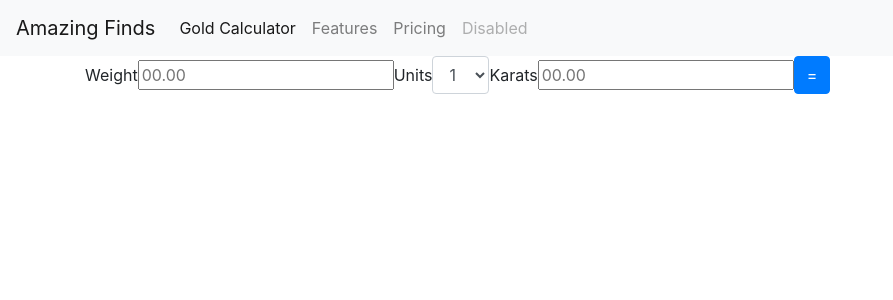
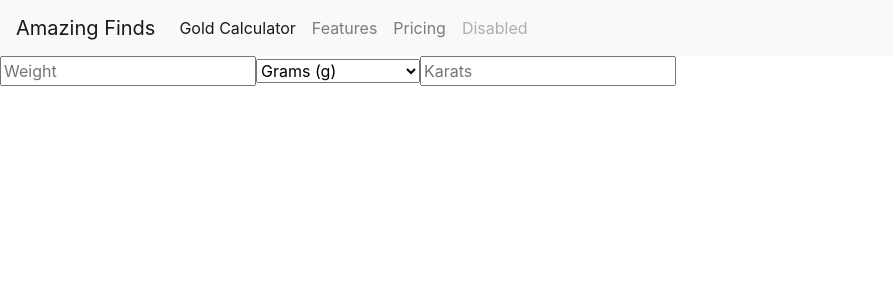
Before and after one commit to wj18sawy/gold-calculator, a React (Create React App) app: page / in a window 1280 px wide. Shown: the top 300 px of the page, without its empty margins (0-893 px from the left). Built offline with nearby package versions, Linux system fonts and the light colour scheme.

Commit message:
Creating new forms component

```diff
--- a/src/App.js
+++ b/src/App.js
@@ -1,6 +1,7 @@
 import React, { Component } from "react";
 import NavBar from "./components/navbar";
 import Inputs from "./components/inputs";
+import Form from "./components/form";
 import "./App.css";
 
 class App extends Component {
@@ -16,9 +17,7 @@ class App extends Component {
     return (
       <React.Fragment>
         <NavBar />
-        <main className="container">
-          <Inputs onSubmit={this.handleSubmit} />
-        </main>
+        <Form />
       </React.Fragment>
     );
   }
--- /dev/null
+++ b/src/components/form.js
@@ -0,0 +1,44 @@
+import React, { Component } from "react";
+
+export default class Form extends Component {
+  state = {
+    weight: "",
+    units: "g",
+    karats: ""
+  };
+
+  change = e => {
+    this.setState({
+      [e.target.name]: e.target.value
+    });
+  };
+
+  render() {
+    return (
+      <form>
+        <input
+          name="weight"
+          placeholder="Weight"
+          value={this.state.weight}
+          onChange={e => this.change(e)}
+        />
+        <select
+          name="units"
+          value={this.state.units}
+          onChange={e => this.change(e)}
+        >
+          <option value="g">Grams (g)</option>
+          <option value="oz">Ounces (oz)</option>
+          <option value="ozt">Troy ounces (oz t)</option>
+          <option value="dwt">Pennyweight (dwt)</option>
+        </select>
+        <input
+          name="karats"
+          placeholder="Karats"
+          value={this.state.karats}
+          onChange={e => this.change(e)}
+        />
+      </form>
+    );
+  }
+}
--- a/src/components/inputs.jsx
+++ b/src/components/inputs.jsx
@@ -35,7 +35,7 @@ class Inputs extends Component {
           </div>
           <button
             className="btn btn-primary"
-            type="submit"
+            type="button"
             onClick={() => this.props.onSubmit()}
           >
             =
```
